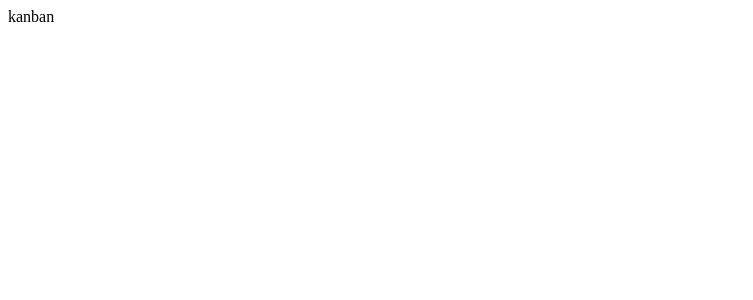
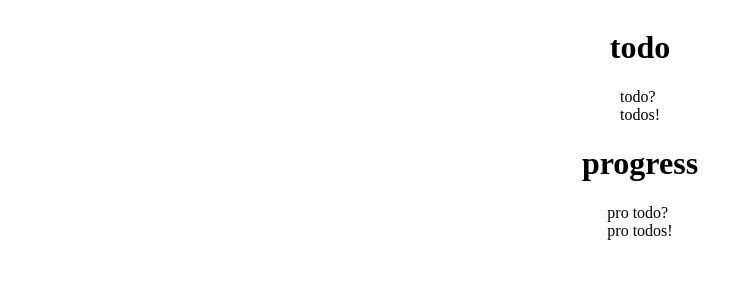
Before and after one commit to chkim116/samplejs, a React (Create React App) app in the folder react-kanban-board/: page / in a window 1280 px wide. Shown: the top 300 px of the page, without its empty margins (0-753 px from the left). Built offline with nearby package versions, Linux system fonts and the light colour scheme.

Commit message:
before fix

```diff
--- a/react-kanban-board/package.json
+++ b/react-kanban-board/package.json
@@ -7,6 +7,7 @@
     "@testing-library/react": "12.1.2",
     "@testing-library/user-event": "13.5.0",
     "react": "^17.0.2",
+    "react-beautiful-dnd": "13.1.0",
     "react-dom": "^17.0.2",
     "react-scripts": "5.0.0",
     "web-vitals": "2.1.2"
@@ -37,6 +38,7 @@
   },
   "devDependencies": {
     "@types/react": "17.0.38",
+    "@types/react-beautiful-dnd": "13.1.2",
     "@types/react-dom": "17.0.11",
     "typescript": "4.5.4"
   }
--- a/react-kanban-board/src/App.tsx
+++ b/react-kanban-board/src/App.tsx
@@ -1,5 +1,7 @@
+import Kanban from "./components/Kanban";
+
 const App = () => {
-    return <div>kanban</div>;
+    return <Kanban />;
 };
 
 export default App;
--- /dev/null
+++ b/react-kanban-board/src/components/Kanban.tsx
@@ -0,0 +1,68 @@
+import { Fragment, useState } from "react";
+import { DragDropContext, DropResult } from "react-beautiful-dnd";
+import KanbanColumn from "./KanbanColumn";
+
+const Kanban = () => {
+    const [columns, setColumns] = useState([
+        {
+            type: "todo",
+            data: [
+                { id: 1, text: "todo?" },
+                { id: 2, text: "todos!" },
+            ],
+        },
+        {
+            type: "progress",
+            data: [
+                { id: 12, text: "pro todo?" },
+                { id: 122, text: "pro todos!" },
+            ],
+        },
+    ]);
+
+    function handleDragEnd({ destination, source }: DropResult) {
+        if (!destination && !source) return;
+        const result = [...columns];
+        const { droppableId, index } = destination;
+        const { droppableId: sourceDroppableId, index: sourceIndex } = source;
+
+        // 드랍된 아이템
+        const target = result.find(
+            (column) => column.type === sourceDroppableId
+        ).data[sourceIndex];
+
+        // 드롭된 위치로 삽입
+        result
+            .find((column) => column.type === droppableId)
+            .data.splice(index, 0, target);
+
+        // 드랍된 아이템 삭제
+        result
+            .find((column) => column.type === sourceDroppableId)
+            .data.splice(sourceIndex, 1);
+    }
+
+    return (
+        <div
+            style={{
+                display: "flex",
+                flexDirection: "column",
+                alignItems: "center",
+            }}
+        >
+            <DragDropContext onDragEnd={handleDragEnd}>
+                {columns.map((column) => (
+                    <Fragment key={column.type}>
+                        <h1>{column.type}</h1>
+                        <KanbanColumn
+                            type={column.type}
+                            columnItem={column.data}
+                        />
+                    </Fragment>
+                ))}
+            </DragDropContext>
+        </div>
+    );
+};
+
+export default Kanban;
--- /dev/null
+++ b/react-kanban-board/src/components/KanbanColumn.tsx
@@ -0,0 +1,29 @@
+import { DroppableProvided, Droppable } from "react-beautiful-dnd";
+import KanbanColumnItem from "./KanbanColumnItem";
+
+interface Props {
+    type: string;
+    columnItem: any;
+}
+
+const KanbanColumn = ({ type, columnItem }: Props) => {
+    return (
+        <Droppable droppableId={type}>
+            {(provided: DroppableProvided) => (
+                <div ref={provided.innerRef} {...provided.droppableProps}>
+                    {columnItem.map((item, index) => (
+                        <KanbanColumnItem
+                            key={item.id}
+                            itemId={item.id}
+                            text={item.text}
+                            index={index}
+                        />
+                    ))}
+                    {provided.placeholder}
+                </div>
+            )}
+        </Droppable>
+    );
+};
+
+export default KanbanColumn;
--- /dev/null
+++ b/react-kanban-board/src/components/KanbanColumnItem.tsx
@@ -0,0 +1,25 @@
+import { Draggable } from "react-beautiful-dnd";
+
+interface Props {
+    itemId: number;
+    text: string;
+    index: number;
+}
+
+const KanbanColumnItem = ({ itemId, text, index }: Props) => {
+    return (
+        <Draggable key={itemId} draggableId={`${itemId}`} index={index}>
+            {(provided) => (
+                <div
+                    ref={provided.innerRef}
+                    {...provided.dragHandleProps}
+                    {...provided.draggableProps}
+                >
+                    {text}
+                </div>
+            )}
+        </Draggable>
+    );
+};
+
+export default KanbanColumnItem;
--- a/react-kanban-board/tsconfig.json
+++ b/react-kanban-board/tsconfig.json
@@ -4,6 +4,7 @@
         "lib": ["dom", "dom.Iterable"],
         "allowSyntheticDefaultImports": true,
         "jsx": "react",
+        "esModuleInterop": true,
         "jsxImportSource": "react",
         "strict": true
     },
```
Also changed, not shown: 1 other file (tests, documents, lock files or other folders).
